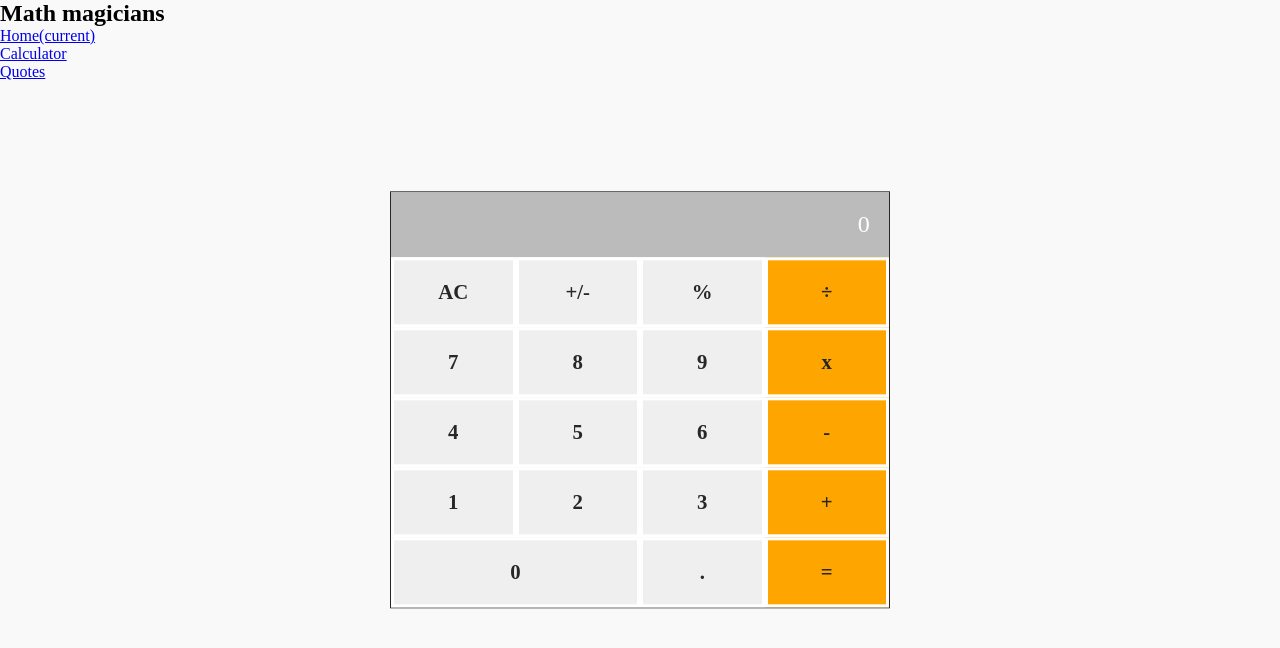
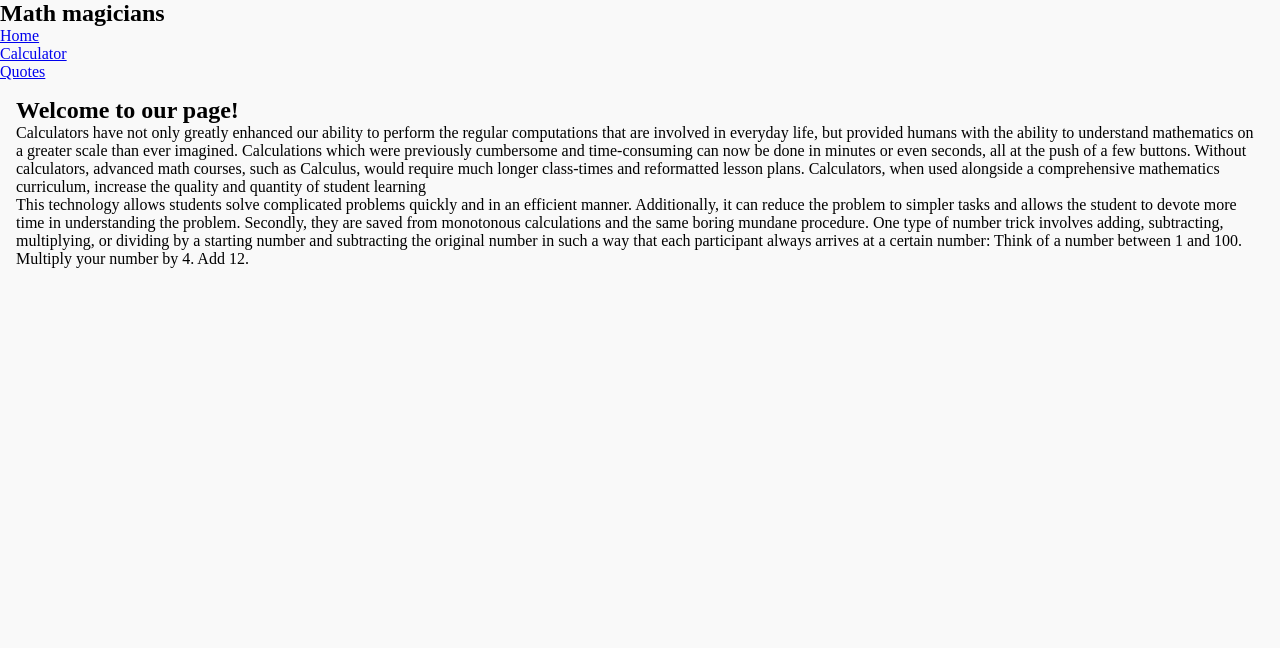
Before and after one commit to BenMukebo/Math-magicians, a React (Create React App) app: page / in a window 1280 px wide. Shown: the top 648 px of the page. Built offline with nearby package versions, Linux system fonts and the light colour scheme.

Commit message:
Change the initial active file to Home.js file

```diff
--- a/src/App.js
+++ b/src/App.js
@@ -12,10 +12,10 @@ const App = () => (
     <main className="container">
       <Switch>
         <Route exact path="/">
+          <Home />
+        </Route>
+        <Route path="/Calculator">
           <Calculator />
-        </Route>
-        <Route path="/Home">
-          <Home />
         </Route>
         <Route path="/Quote">
           <Quote />
--- a/src/components/Home.js
+++ b/src/components/Home.js
@@ -2,7 +2,7 @@ import React from 'react';
 
 const Home = () => (
   <section className="">
-    <h2>Welcome to our page</h2>
+    <h2>Welcome to our page!</h2>
     <p className="">
       Calculators have not only greatly enhanced our ability to perform the regular
       computations that are involved in everyday life, but provided humans with the ability
--- a/src/components/Navbar.js
+++ b/src/components/Navbar.js
@@ -11,7 +11,6 @@ const Navbar = () => (
         <li className="nav-item">
           <Link className="nav-item-link active" to="/">
             Home
-            <span className="">(current)</span>
           </Link>
         </li>
         <li className="nav-item">
--- a/src/css/App.css
+++ b/src/css/App.css
@@ -5,7 +5,7 @@
   font-family: "Montserrat", serif;
 }
 
-main li button {
+main .items-container li button {
   width: 25%;
   height: 60px;
   color: #272727;
@@ -14,7 +14,7 @@ main li button {
   font-size: 1.3rem;
   outline: none;
   border: none;
-  border: 3px solid #fff;
+  border: 2px solid #fff;
 }
 
 body {
@@ -30,16 +30,15 @@ body {
 }
 
 main {
-  position: absolute;
-  top: 50%;
-  left: 50%;
-  transform: translate(-50%, -50%);
+  width: 100%;
+  padding: 1rem;
+}
+main .items-container {
   max-width: 500px;
   width: 80%;
   border: 1px solid #272727;
 }
-
-main .input {
+main .items-container .input {
   width: 100%;
   flex: 1;
   justify-content: flex-end;
@@ -51,31 +50,28 @@ main .input {
   color: #fff;
   text-align: end;
 }
-
-main .input:hover {
+main .items-container .input:hover {
   cursor: pointer;
 }
-
-main ul {
+main .items-container ul {
   list-style: none;
+  min-width: 100%;
+  border: none;
+  outline: none;
+}
+main .items-container li {
   width: 100%;
+  flex: 1;
 }
-
-main li {
-  width: 100%;
-}
-
-main li button:last-child {
+main .items-container li button:last-child {
   background-color: orange;
 }
-
-main li button:hover {
+main .items-container li button:hover {
   cursor: pointer;
   background-color: rgba(185, 185, 185, 0.658);
   transition: all 0.4s ease-in-out;
 }
-
-main li:last-child button:first-child {
+main .items-container li:last-child button:first-child {
   width: 50%;
 }
 
@@ -84,3 +80,5 @@ main li:last-child button:first-child {
     height: 70px;
   }
 }
+
+/*# sourceMappingURL=App.css.map */
```
Also changed, not shown: 1 other file (tests, documents, lock files or other folders).
